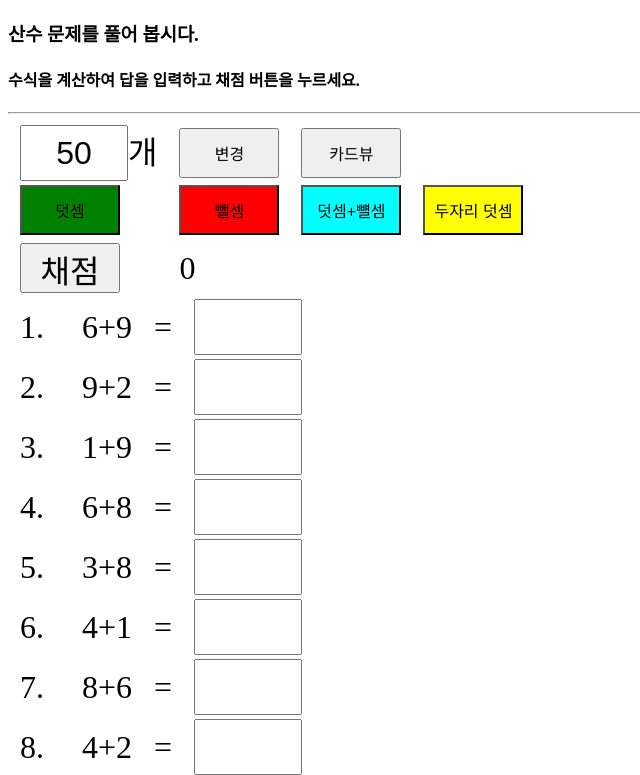
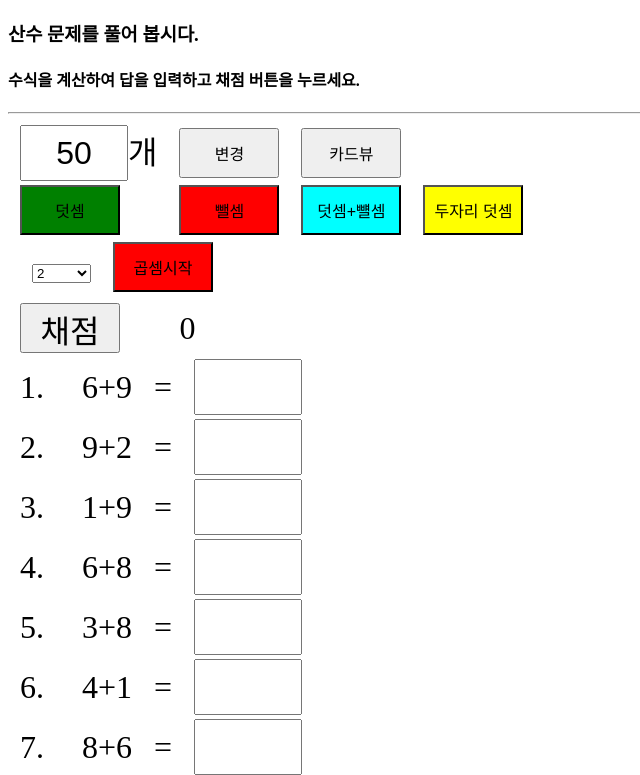
Before and after one commit to bear2u/calc, a plain HTML site: page index.html in a window 1280 px wide. Shown: the top 775 px of the page, without its empty margins (0-640 px from the left). Drawn offline with nearby package versions, Linux system fonts and the light colour scheme.

Commit message:
multiply

```diff
--- a/index.html
+++ b/index.html
@@ -75,7 +75,7 @@ let gOption = 0;
         document.getElementById("score").innerHTML=total;
     }
 
-    function makeExp(option) // 랜덤으로 문제가 나오게 하는 함수
+    function makeExp(option, targetNum) // 랜덤으로 문제가 나오게 하는 함수
     {
         let questionArray=document.getElementsByClassName("question");
         let answerArray=document.getElementsByClassName("answer");
@@ -89,6 +89,9 @@ let gOption = 0;
             else if(option == 200) {
               num1 = parseInt(Math.random() * (100 - 10) + 10)
               op = 0;
+            } else if(option == 2) {
+              //곱하기
+              if(targetNum > 1) num1 = targetNum;
             }
             let operator = "+"; // 변수 operator 초기화
             // console.log('op=', op)
@@ -96,7 +99,7 @@ let gOption = 0;
             {
                 case 0: operator = "+"; break;
                 case 1: operator = "-"; break;
-                // case 2: operator = "*"; break;
+                case 2: operator = "*"; break;
                 // case 3: operator = "/"; break;
             }
 
@@ -148,6 +151,11 @@ let gOption = 0;
       makeExp();
     });
 
+    function calMultiply() {
+      var opt = $("#mul_opt").find(":selected").val();
+      makeExp(2, parseInt(opt));
+    }
+
 </script>
 </head>
 
@@ -177,6 +185,30 @@ let gOption = 0;
         </td>
       </tr>
       <tr>
+        <td colspan="4">
+          <table>
+            <tr>
+              <td>
+                <select id="mul_opt">
+                  <option value="2">2</option>
+                  <option value="3">3</option>
+                  <option value="4">4</option>
+                  <option value="5">5</option>
+                  <option value="6">6</option>
+                  <option value="7">7</option>
+                  <option value="8">8</option>
+                  <option value="9">9</option>
+                  <option value="0">섞어서</option>
+                </select>
+              </td>
+              <td>
+                <button type="button" id="calMulti" onclick="calMultiply()" style="background-color: red;"> 곱셈시작 </button>
+              </td>
+            </tr>
+          </table>
+        </td>
+      </tr>
+      <tr>
         <td></td>
       </tr>
       <tr>
```
